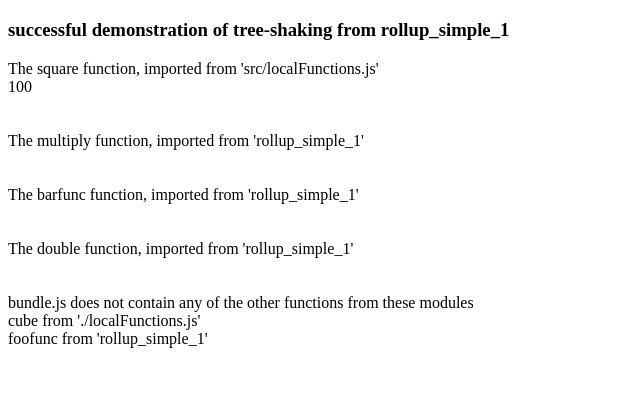
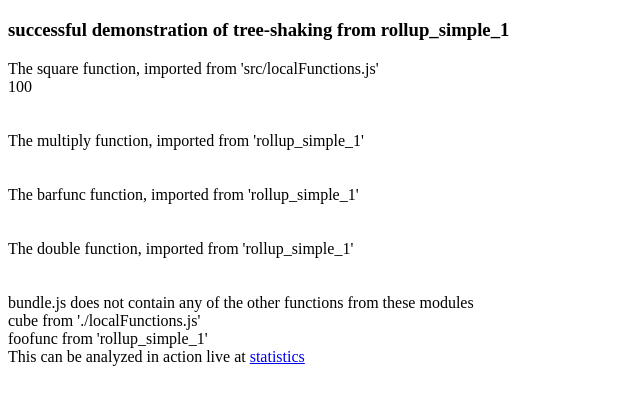
Before and after one commit to ajrothwell/webpack_simple, a website built with webpack: page public/index.html in a window 1280 px wide. Shown: the part 61-466 px from the top of the page, without its empty margins (0-640 px from the left). Built offline with nearby package versions, Linux system fonts and the light colour scheme; what rollup_simple_1 would draw is missing.

Commit message:
adds links to statistics.html

```diff
--- a/public/index.html
+++ b/public/index.html
@@ -26,6 +26,8 @@
     <div>bundle.js does not contain any of the other functions from these modules</div>
     <div>cube from './localFunctions.js'</div>
     <div>foofunc from 'rollup_simple_1'</div>
+    <div>This can be analyzed in action live at <a target="_blank" href="statistics.html">statistics</a>
+</div>
 
     <script src="bundle.js"></script>
   </body>
```
Also changed, not shown: README.md, dist/index.html, dist/statistics.html.
